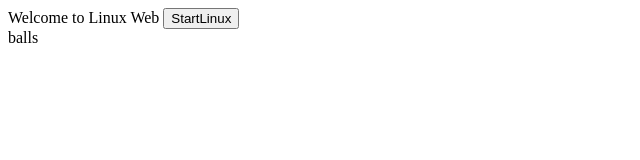
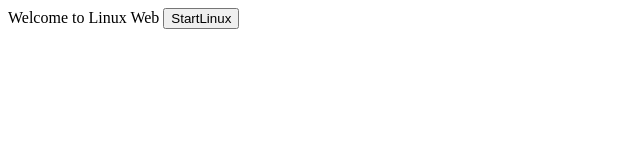
Before and after one commit to Eternal587/LinuxWeb, a plain HTML site: page Index.html in a window 1280 px wide. Shown: the full height of the page, 0-640 px from the left. Drawn offline with Linux system fonts and the light colour scheme.

Commit message:
Update Index.html

```diff
--- a/Index.html
+++ b/Index.html
@@ -8,6 +8,5 @@ Welcome to Linux Web
 </body>
 <input type="button" value="StartLinux" class="StartLinux">
 <div class="sidebar">
-  balls
  </div>
 </html>
```
